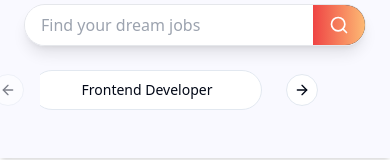
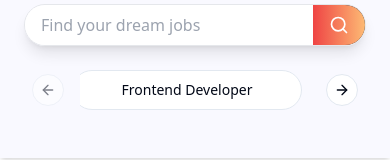
Before and after one commit to theavanish1362/Job-Hunt, a React (Vite) app in the folder frontend/: page / in a window 390 px wide. Shown: the part 445-605 px from the top of the page. Built offline with nearby package versions, Linux system fonts and the light colour scheme; no server answers.

Commit message:
Adjust section margin in CategoryCarousel component

```diff
--- a/frontend/src/components/CategoryCarousel.jsx
+++ b/frontend/src/components/CategoryCarousel.jsx
@@ -43,7 +43,7 @@ const CategoryCarousel = () => {
   };
 
   return (
-    <section className="my-16 px-4 mr-20">
+    <section className="my-16 px-4 mx-10 md:mx-0 md:mr-20">
       <Carousel className="w-full max-w-3xl mx-auto">
         <CarouselContent>
           {categories.map((cat, index) => (
```
